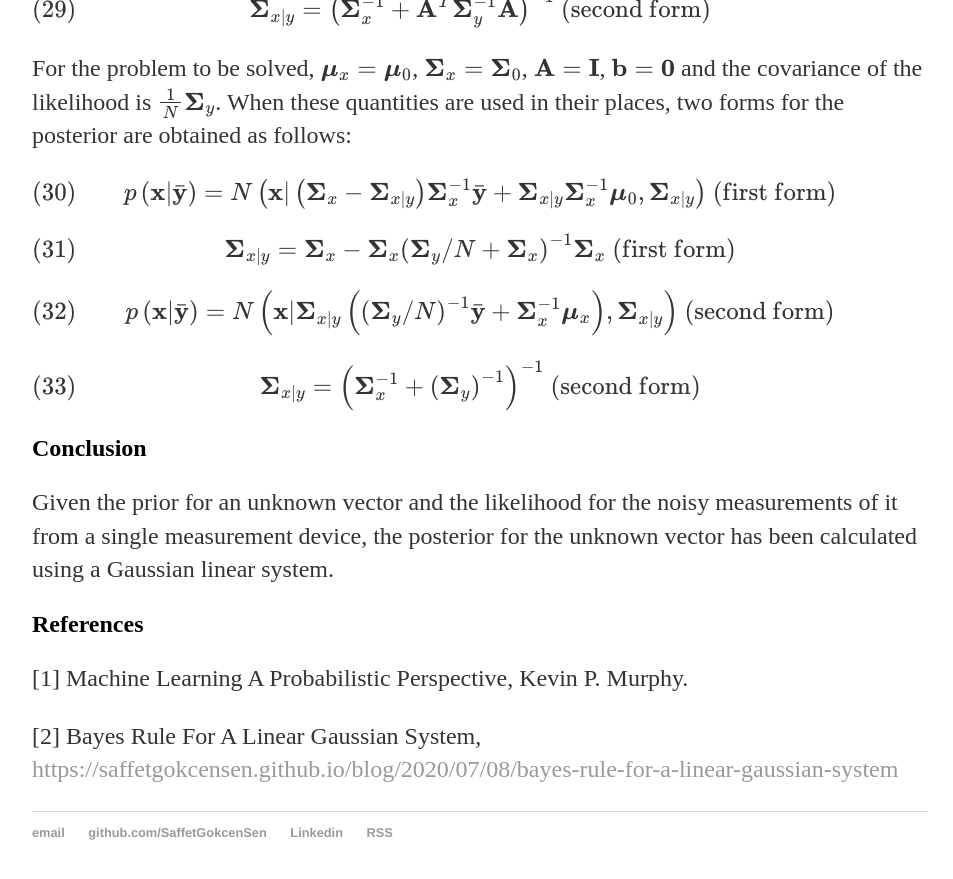
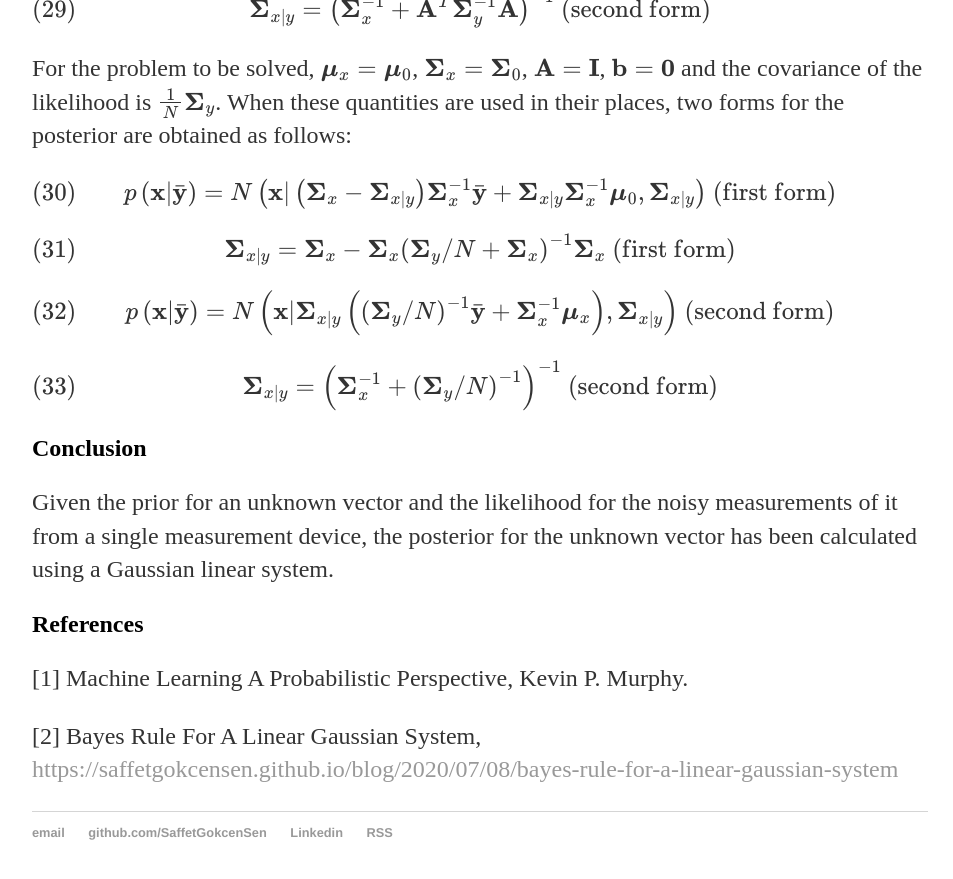
Before and after one commit to SaffetGokcenSen/saffetgokcensen.github.io, a Jekyll site: the page built from _posts/2020-07-28-inferring-an-unknown-vector-using-noisy-measurements-from-a-single-device.md, in a window 1280 px wide and 900 px high, scrolled down 3662 px. Shown: the top 879 px of the window, without its empty margins (160-1113 px from the left). Built offline with Jekyll 4.4.1, drawn with Linux system fonts in a browser that asks for light colours.

Commit message:
corrected a typographic error

```diff
--- a/_posts/2020-07-28-inferring-an-unknown-vector-using-noisy-measurements-from-a-single-device.md
+++ b/_posts/2020-07-28-inferring-an-unknown-vector-using-noisy-measurements-from-a-single-device.md
@@ -119,7 +119,7 @@ For the problem to be solved, $\boldsymbol{\mu}\_{x}=\boldsymbol{\mu}\_{0}$, $\b
     p\left(\mathbf{x}|\bar{\mathbf{y}}\right)=N\left(\mathbf{x}|\boldsymbol{\Sigma}\_{x|y}\left(\left(\boldsymbol{\Sigma}\_{y}/N\right)^{-1}\bar{\mathbf{y}}+\boldsymbol{\Sigma}\_{x}^{-1}\boldsymbol{\mu}\_{x}\right), \boldsymbol{\Sigma}\_{x|y}\right) \ \text{(second form)}
 \end{equation}
 \begin{equation}
-    \boldsymbol{\Sigma}\_{x|y}=\left(\boldsymbol{\Sigma}\_{x}^{-1}+\left(\boldsymbol{\Sigma}\_{y}\right)^{-1}\right)^{-1} \ \text{(second form)}
+    \boldsymbol{\Sigma}\_{x|y}=\left(\boldsymbol{\Sigma}\_{x}^{-1}+\left(\boldsymbol{\Sigma}\_{y}/N\right)^{-1}\right)^{-1} \ \text{(second form)}
 \end{equation}
 
 ## Conclusion
```
